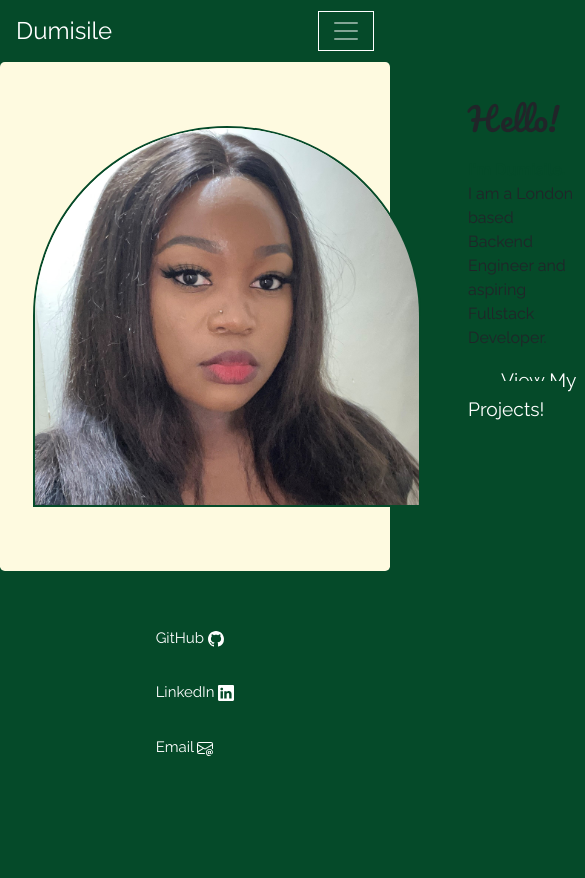
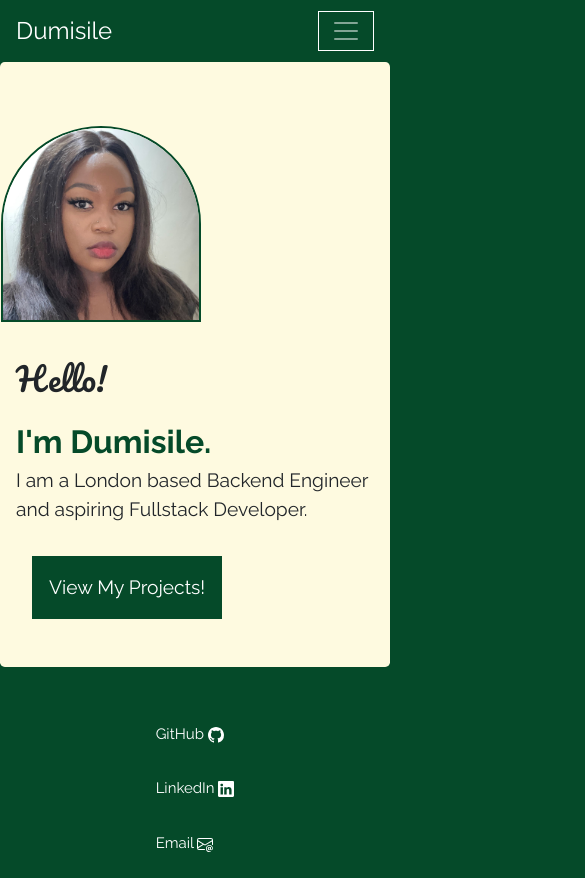
Before and after one commit to DumisileM/Bootstrap-Portfolio, a website: page index.html in a window 390 px wide. Shown: the whole page, 585 px wide, since content can reach past the window. Before the commit the page ends 844 px from the top, so only its background shows below. Drawn offline with nearby package versions, Linux system fonts and the light colour scheme.

Commit message:
finished hero section by changing alignment and styling fonts

```diff
--- a/css/styles.css
+++ b/css/styles.css
@@ -70,7 +70,6 @@ body{
     background-color: #054a29;
     text-decoration: none;
     color: white;
-    font-size: larger;
     text-align: center;
     padding: 1rem;
     margin: 1rem;
@@ -81,6 +80,7 @@ body{
 .jumbotron span {
     color: var(--primary);
     font-weight: bold;
+    font-size: xx-large;
 }
 .bio p:first-of-type{
     font-family:'Pacifico', cursive;
@@ -94,15 +94,23 @@ body{
 #hero-bio{
     justify-content: flex-start;
     flex-wrap: nowrap;
+    font-size: larger;
 
 
 }
+.bio{
+    display: flex;
+    flex-wrap: wrap;
+    align-items: flex-end;
+}
+
 #profile-image{
     border-top-left-radius: 50%;
     border-top-right-radius: 50%;
     border: 2px solid var(--primary);
     padding:0;
     margin: 2rem;
+    width: 200px;
 
 }
 
@@ -148,3 +156,14 @@ body{
 
 
 }
+@media only screen and (max-width: 767.97px){
+    #hero-bio{
+        justify-content: flex-start;
+        flex-wrap: wrap;
+
+    }
+    #profile-image{
+        margin-left: 0;
+    }
+
+}
--- a/index.html
+++ b/index.html
@@ -45,14 +45,15 @@
       <!-- Hero section -->
       <div class="jumbotron .container-fluid">
         <div class="row" id="hero-bio">
+          <img id="profile-image" class="col-lg-4 col-md-6" src="./images/profile-image.jpg" alt="portrait image of Dumisile">
 
-            <img id="profile-image" class="col-lg-6 col-md-3 col-sm-3" src="./images/profile-image.jpg" alt="portrait image of Dumisile">
-            <div class="bio col-lg-6 col-md-3 col-sm-3 ">
+            <div class="bio col-lg-6 col-md-5 ">
               <p>Hello!</p>
               <p><span>I'm Dumisile. </span> <br> I am a London based  Backend Engineer and aspiring Fullstack Developer.</p>
 
             <a class="button" href="#work" role="button">View My Projects!</a>
             </div>
+
 
 
         </div>
```
